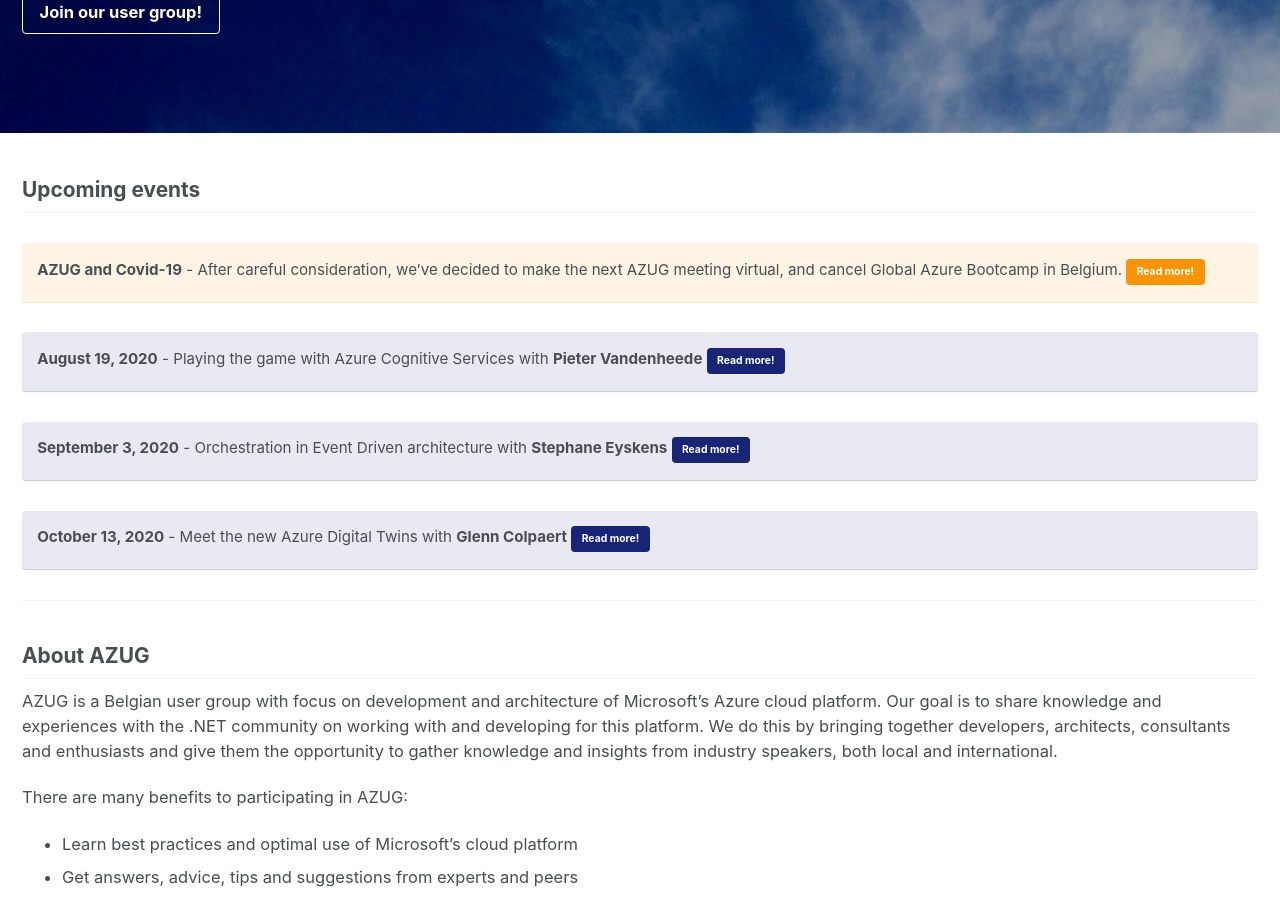
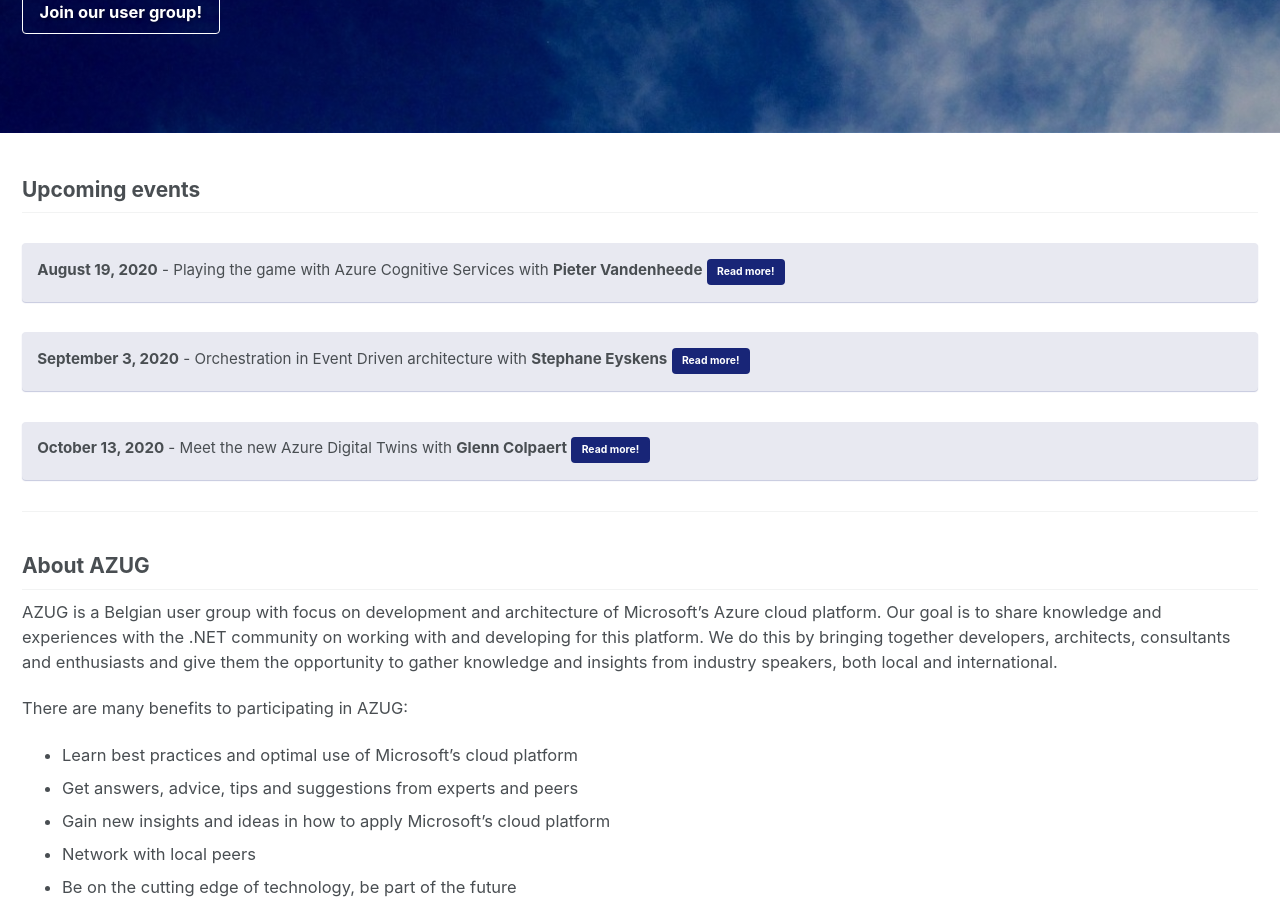
Before and after one commit to AzugBe/azugbe.github.io, a Jekyll site: the page built from index.md, in a window 1280 px wide and 900 px high, scrolled down 426 px. Built offline with Jekyll 4.4.1, drawn with Linux system fonts in a browser that asks for light colours; our own code applies the rules of GitHub Pages for plain Markdown files; comment, search, counter and statistics services are not loaded.

Commit message:
Update index.md

```diff
--- a/index.md
+++ b/index.md
@@ -13,9 +13,6 @@ excerpt: "The Belgium Azure User Group focuses on knowledge sharing and networki
 ---
 
 ## Upcoming events
-
-**AZUG and Covid-19** - After careful consideration, we've decided to make the next AZUG meeting virtual, and cancel Global Azure Bootcamp in Belgium. [Read more!](https://www.azug.be/events/2020/03/13/azug-and-covid-19){: .btn .btn--warning}
-{: .notice--warning}
 
 **August 19, 2020** - Playing the game with Azure Cognitive Services with **Pieter Vandenheede** [Read more!](https://www.azug.be/events/2020/08/19/playing-the-game-with-azure-cognitive-services){: .btn .btn--info}
 {: .notice--info}
```
